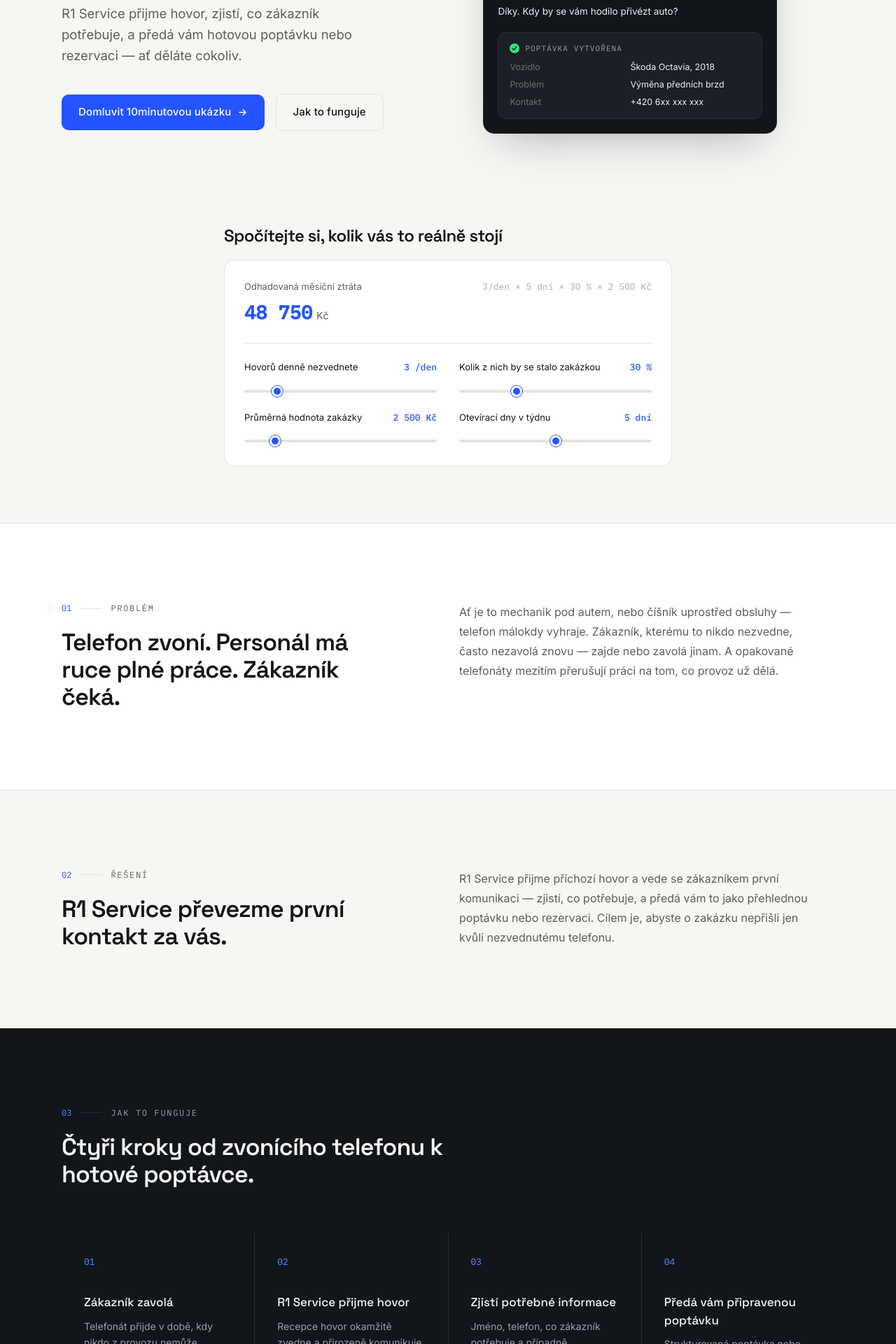
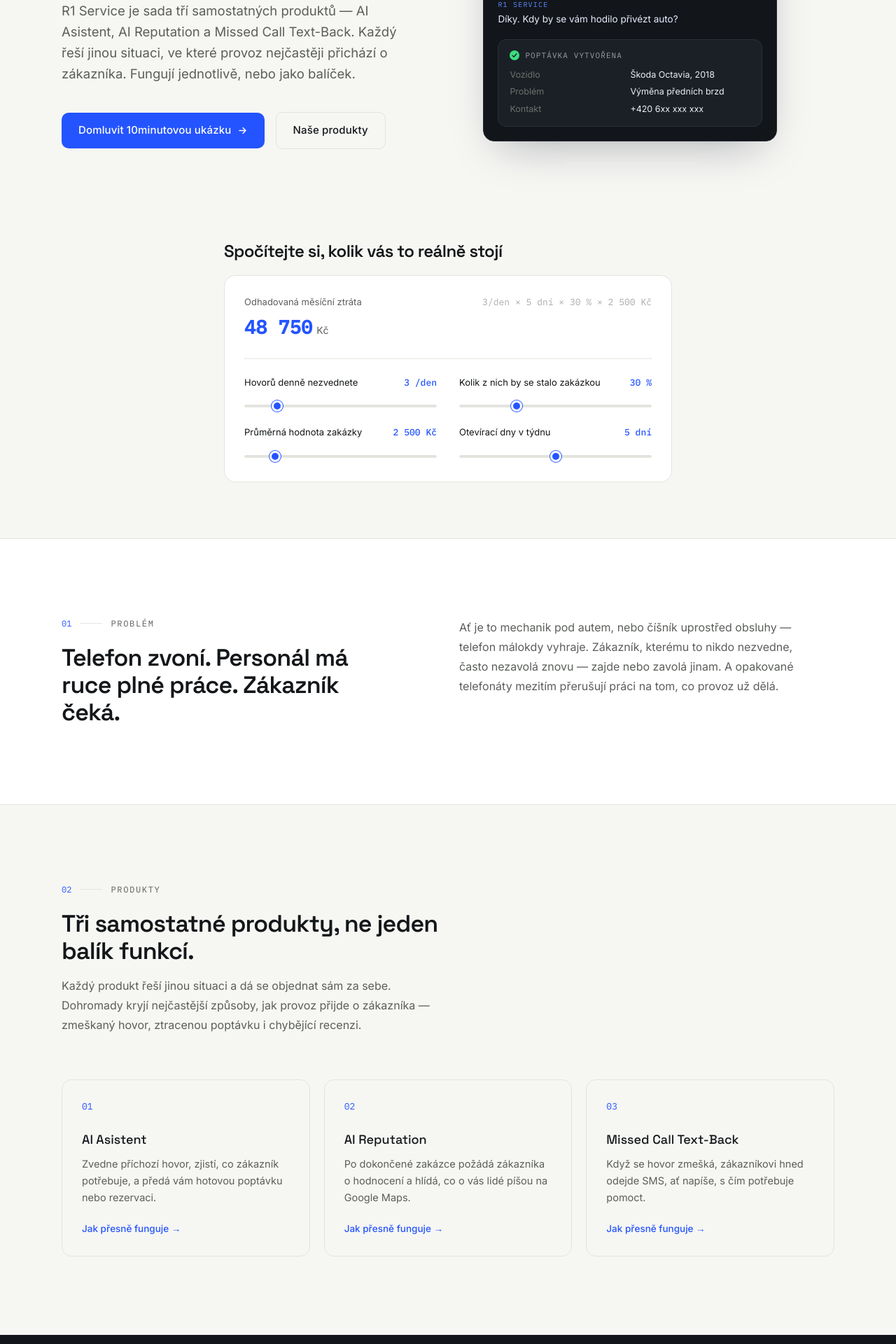
Before and after one commit to horakkleo/r1-ai, a React (Vite) app: page / in a window 1280 px wide. Shown: the part 500-2420 px from the top of the page at 70% size. Built offline with nearby package versions, Linux system fonts and the light colour scheme.

Commit message:
Update App.jsx

```diff
--- a/App.jsx
+++ b/App.jsx
@@ -337,9 +337,30 @@ export default function R1Landing() {
     return () => window.removeEventListener("scroll", onScroll);
   }, []);
 
+  const products = [
+    {
+      n: "01",
+      t: "AI Asistent",
+      d: "Zvedne příchozí hovor, zjistí, co zákazník potřebuje, a předá vám hotovou poptávku nebo rezervaci.",
+      anchor: "#ai-asistent",
+    },
+    {
+      n: "02",
+      t: "AI Reputation",
+      d: "Po dokončené zakázce požádá zákazníka o hodnocení a hlídá, co o vás lidé píšou na Google Maps.",
+      anchor: "#ai-reputation",
+    },
+    {
+      n: "03",
+      t: "Missed Call Text-Back",
+      d: "Když se hovor zmešká, zákazníkovi hned odejde SMS, ať napíše, s čím potřebuje pomoct.",
+      anchor: "#text-back",
+    },
+  ];
+
   const steps = [
     { n: "01", t: "Zákazník zavolá", d: "Telefonát přijde v době, kdy nikdo z provozu nemůže zvednout telefon — je vytížený jinou prací." },
-    { n: "02", t: "R1 Service přijme hovor", d: "Recepce hovor okamžitě zvedne a přirozeně komunikuje se zákazníkem, i mimo pracovní dobu." },
+    { n: "02", t: "AI Asistent přijme hovor", d: "Hovor okamžitě zvedne a přirozeně komunikuje se zákazníkem, i mimo pracovní dobu." },
     { n: "03", t: "Zjistí potřebné informace", d: "Jméno, telefon, co zákazník potřebuje a případně požadovaný termín." },
     { n: "04", t: "Předá vám připravenou poptávku", d: "Strukturovaná poptávka nebo rezervace je hotová a čeká na vás — nic neřešíte za chodu." },
   ];
@@ -367,21 +388,25 @@ export default function R1Landing() {
     { t: "Dostupnost i mimo běžnou pracovní dobu", d: "Zákazník se dovolá i večer nebo o víkendu, kdy je provoz běžně zavřený." },
   ];
 
+  const bundleItems = [
+    { t: "AI Asistent", d: "zvedá hovory a stará se o poptávky i rezervace." },
+    { t: "AI Reputation", d: "sbírá hodnocení a hlídá recenze." },
+    { t: "Missed Call Text-Back", d: "dohání hovory, které se přesto zmeškají." },
+  ];
+
   const faqs = [
-    { q: "Co R1 Service umí?", a: "R1 Service vede první komunikaci se zákazníkem, zjistí předem definované informace a předá je vašemu provozu jako hotovou poptávku nebo rezervaci." },
-    { q: "Umí R1 Service přijímat hovory?", a: "Ano, přijímání a zpracování telefonátů je hlavní směr služby. Konkrétní nastavení se přizpůsobuje potřebám vašeho provozu." },
-    { q: "Co když zákazník požaduje něco, co recepce nezvládne?", a: "Recepce pracuje podle předem nastavených scénářů. Složitější požadavky mohou být předány přímo vám." },
-    { q: "Jak se informace dostanou k vám?", a: "Poptávku nebo rezervaci vám předáme v přehledné podobě. Konkrétní způsob (e-mail, SMS či jinak) nastavíme podle toho, co vám vyhovuje." },
-    { q: "Jak probíhá spuštění?", a: "Po ukázce si společně projdeme provoz — otevírací dobu, nabízené služby a časté dotazy — a podle toho recepci nastavíme." },
-    { q: "Kolik R1 Service stojí?", a: "Cena se odvíjí od rozsahu využití a konkrétního nastavení. Podrobnosti vám představíme během ukázky." },
+    { q: "Co R1 Service umí?", a: "R1 Service jsou tři samostatné produkty — AI Asistent, AI Reputation a Missed Call Text-Back. Každý řeší jinou situaci, ve které provoz běžně přichází o zákazníka." },
+    { q: "Musím si koupit všechny tři produkty?", a: "Ne. Každý produkt funguje samostatně a můžete si vybrat jen ten, který vám dává smysl. Většina provozů si nakonec objedná všechny tři jako jeden balíček, ale není to podmínkou." },
+    { q: "Co když zákazník požaduje něco, co AI Asistent nezvládne?", a: "AI Asistent pracuje podle předem nastavených scénářů. Složitější požadavky mohou být předány přímo vám." },
+    { q: "Jak se informace dostanou k vám?", a: "Poptávku, rezervaci nebo zprávu vám předáme v přehledné podobě. Konkrétní způsob (e-mail, SMS či jinak) nastavíme podle toho, co vám vyhovuje." },
+    { q: "Jak probíhá spuštění?", a: "Po ukázce si společně projdeme provoz — otevírací dobu, nabízené služby a časté dotazy — a podle toho produkty nastavíme." },
+    { q: "Kolik R1 Service stojí?", a: "Cena se odvíjí od toho, které produkty zvolíte, a od rozsahu využití. Podrobnosti vám představíme během ukázky." },
   ];
 
   const navLinks = [
     { href: "#problem", label: "Problém" },
-    { href: "#jak-to-funguje", label: "Jak to funguje" },
-    { href: "#ai-reputation", label: "AI Reputation" },
-    { href: "#text-back", label: "Text-Back" },
-    { href: "#pro-koho", label: "Pro koho" },
+    { href: "#produkty", label: "Produkty" },
+    { href: "#balicek", label: "Balíček" },
     { href: "#faq", label: "FAQ" },
     { href: "#kontakt", label: "Kontakt" },
   ];
@@ -461,7 +486,7 @@ export default function R1Landing() {
               className="inline-flex items-center gap-2 text-[12px] tracking-[0.1em] uppercase mb-7 px-3 py-1.5 rounded-full"
               style={{ fontFamily: "'IBM Plex Mono', monospace", color: ACCENT, background: "#E8EEFF" }}
             >
-              Recepce pro provozy, které nestíhají telefon
+              Tři produkty pro provozy, které nestíhají telefon
             </div>
             <h1
               className="text-[34px] sm:text-[44px] lg:text-[52px] leading-[1.1] tracking-tight font-semibold mb-7"
@@ -469,12 +494,12 @@ export default function R1Landing() {
             >
               Nezmeškejte zákazníka jen proto, že právě nemůžete zvednout telefon.
             </h1>
-            <p className="text-[17px] lg:text-[18.5px] leading-relaxed mb-10 max-w-[460px]" style={{ color: INK_SOFT }}>
-              R1 Service přijme hovor, zjistí, co zákazník potřebuje, a předá vám hotovou poptávku nebo rezervaci — ať děláte cokoliv.
+            <p className="text-[17px] lg:text-[18.5px] leading-relaxed mb-10 max-w-[480px]" style={{ color: INK_SOFT }}>
+              R1 Service je sada tří samostatných produktů — AI Asistent, AI Reputation a Missed Call Text-Back. Každý řeší jinou situaci, ve které provoz nejčastěji přichází o zákazníka. Fungují jednotlivě, nebo jako balíček.
             </p>
             <div className="flex flex-wrap items-center gap-4">
               <PrimaryButton href={MAILTO}>Domluvit 10minutovou ukázku</PrimaryButton>
-              <SecondaryButton href="#jak-to-funguje">Jak to funguje</SecondaryButton>
+              <SecondaryButton href="#produkty">Naše produkty</SecondaryButton>
             </div>
           </Reveal>
 
@@ -515,28 +540,43 @@ export default function R1Landing() {
         </div>
       </section>
 
-      {/* SOLUTION */}
-      <section id="reseni" className="py-20 lg:py-28">
-        <div className="max-w-[1200px] mx-auto px-6 lg:px-12 grid lg:grid-cols-12 gap-10 lg:gap-8 items-start">
-          <Reveal className="lg:col-span-5">
-            <SectionLabel n="02">Řešení</SectionLabel>
-            <h2 className="text-[28px] lg:text-[34px] leading-[1.15] font-semibold tracking-tight" style={{ fontFamily: "'Space Grotesk', sans-serif" }}>
-              R1 Service převezme první kontakt za vás.
+      {/* PRODUKTY — overview of the three separate products, the "head" the rest hangs off */}
+      <section id="produkty" className="py-20 lg:py-28">
+        <div className="max-w-[1200px] mx-auto px-6 lg:px-12">
+          <Reveal>
+            <SectionLabel n="02">Produkty</SectionLabel>
+            <h2 className="text-[28px] lg:text-[34px] leading-[1.15] font-semibold tracking-tight mb-4 max-w-[600px]" style={{ fontFamily: "'Space Grotesk', sans-serif" }}>
+              Tři samostatné produkty, ne jeden balík funkcí.
             </h2>
-          </Reveal>
-          <Reveal delay={100} className="lg:col-span-6 lg:col-start-7">
-            <p className="text-[16px] leading-[1.75] max-w-[520px]" style={{ color: INK_SOFT }}>
-              R1 Service přijme příchozí hovor a vede se zákazníkem první komunikaci — zjistí, co potřebuje, a předá vám to jako přehlednou poptávku nebo rezervaci. Cílem je, abyste o zakázku nepřišli jen kvůli nezvednutému telefonu.
+            <p className="text-[16px] leading-[1.75] mb-16 max-w-[560px]" style={{ color: INK_SOFT }}>
+              Každý produkt řeší jinou situaci a dá se objednat sám za sebe. Dohromady kryjí nejčastější způsoby, jak provoz přijde o zákazníka — zmeškaný hovor, ztracenou poptávku i chybějící recenzi.
             </p>
           </Reveal>
+
+          <div className="grid sm:grid-cols-2 lg:grid-cols-3 gap-5">
+            {products.map((p, i) => (
+              <Reveal key={p.n} delay={i * 90}>
+                <a
+                  href={p.anchor}
+                  className="block p-7 rounded-[14px] h-full transition-colors duration-200 hover:bg-[#F6F6F3]"
+                  style={{ border: `1px solid ${BORDER}` }}
+                >
+                  <span className="text-[13px] block mb-6" style={{ fontFamily: "'IBM Plex Mono', monospace", color: ACCENT }}>{p.n}</span>
+                  <h3 className="text-[18px] font-medium mb-2.5" style={{ fontFamily: "'Space Grotesk', sans-serif" }}>{p.t}</h3>
+                  <p className="text-[14.5px] leading-relaxed mb-5" style={{ color: INK_SOFT }}>{p.d}</p>
+                  <span className="text-[13.5px] font-medium" style={{ color: ACCENT }}>Jak přesně funguje →</span>
+                </a>
+              </Reveal>
+            ))}
+          </div>
         </div>
       </section>
 
-      {/* HOW IT WORKS */}
-      <section id="jak-to-funguje" className="py-20 lg:py-28" style={{ background: DARK }}>
+      {/* PRODUCT 1 — AI ASISTENT */}
+      <section id="ai-asistent" className="py-20 lg:py-28" style={{ background: DARK }}>
         <div className="max-w-[1200px] mx-auto px-6 lg:px-12">
           <Reveal>
-            <SectionLabel n="03" dark>Jak to funguje</SectionLabel>
+            <SectionLabel n="03" dark>Produkt 1 — AI Asistent</SectionLabel>
             <h2 className="text-[28px] lg:text-[34px] leading-[1.15] font-semibold tracking-tight mb-16 max-w-[600px]" style={{ fontFamily: "'Space Grotesk', sans-serif", color: "#F5F5F2" }}>
               Čtyři kroky od zvonícího telefonu k hotové poptávce.
             </h2>
@@ -556,11 +596,11 @@ export default function R1Landing() {
         </div>
       </section>
 
-      {/* AI REPUTATION */}
+      {/* PRODUCT 2 — AI REPUTATION */}
       <section id="ai-reputation" className="py-20 lg:py-28" style={{ background: "#FFFFFF", borderTop: `1px solid ${BORDER}`, borderBottom: `1px solid ${BORDER}` }}>
         <div className="max-w-[1200px] mx-auto px-6 lg:px-12">
           <Reveal>
-            <SectionLabel n="04">AI Reputation</SectionLabel>
+            <SectionLabel n="04">Produkt 2 — AI Reputation</SectionLabel>
             <h2 className="text-[28px] lg:text-[34px] leading-[1.15] font-semibold tracking-tight mb-4 max-w-[600px]" style={{ fontFamily: "'Space Grotesk', sans-serif" }}>
               Po zakázce požádá o hodnocení a hlídá recenze za vás.
             </h2>
@@ -583,11 +623,11 @@ export default function R1Landing() {
         </div>
       </section>
 
-      {/* MISSED CALL TEXT-BACK */}
+      {/* PRODUCT 3 — MISSED CALL TEXT-BACK */}
       <section id="text-back" className="py-20 lg:py-28" style={{ background: DARK }}>
         <div className="max-w-[1200px] mx-auto px-6 lg:px-12">
           <Reveal>
-            <SectionLabel n="05" dark>Missed Call Text-Back</SectionLabel>
+            <SectionLabel n="05" dark>Produkt 3 — Missed Call Text-Back</SectionLabel>
             <h2 className="text-[28px] lg:text-[34px] leading-[1.15] font-semibold tracking-tight mb-4 max-w-[600px]" style={{ fontFamily: "'Space Grotesk', sans-serif", color: "#F5F5F2" }}>
               Zmeškaný hovor nemusí být ztracený zákazník.
             </h2>
@@ -632,6 +672,41 @@ export default function R1Landing() {
         </div>
       </section>
 
+      {/* BALÍČEK — explicit: 3 standalone products, optionally combined, no pricing shown */}
+      <section id="balicek" className="py-20 lg:py-28" style={{ background: "#FFFFFF", borderTop: `1px solid ${BORDER}`, borderBottom: `1px solid ${BORDER}` }}>
+        <div className="max-w-[1200px] mx-auto px-6 lg:px-12 grid lg:grid-cols-12 gap-10 lg:gap-8 items-start">
+          <Reveal className="lg:col-span-5">
+            <SectionLabel n="07">Balíček</SectionLabel>
+            <h2 className="text-[28px] lg:text-[34px] leading-[1.15] font-semibold tracking-tight mb-5" style={{ fontFamily: "'Space Grotesk', sans-serif" }}>
+              Jeden produkt, nebo všechny tři.
+            </h2>
+            <p className="text-[16px] leading-[1.75] max-w-[480px]" style={{ color: INK_SOFT }}>
+              Každý produkt si můžete objednat samostatně. Většina provozů si ale nakonec vezme všechny tři dohromady jako jeden balíček, protože se vzájemně doplňují.
+            </p>
+          </Reveal>
+          <Reveal delay={100} className="lg:col-span-6 lg:col-start-7">
+            <div className="rounded-[14px] p-7" style={{ border: `1px solid ${BORDER}` }}>
+              <span className="text-[12px] tracking-[0.12em] uppercase block mb-5" style={{ fontFamily: "'IBM Plex Mono', monospace", color: INK_SOFT }}>
+                V balíčku dostanete
+              </span>
+              <ul className="flex flex-col gap-4 mb-6">
+                {bundleItems.map((item) => (
+                  <li key={item.t} className="flex items-start gap-3">
+                    <span className="flex-none text-[15px] font-medium mt-0.5" style={{ color: ACCENT }}>—</span>
+                    <span className="text-[15px] leading-relaxed" style={{ color: INK }}>
+                      <span className="font-medium">{item.t}</span> — {item.d}
+                    </span>
+                  </li>
+                ))}
+              </ul>
+              <p className="text-[13.5px] leading-relaxed" style={{ color: INK_SOFT }}>
+                Přesný rozsah a cenu probereme na ukázce podle toho, co váš provoz skutečně potřebuje.
+              </p>
+            </div>
+          </Reveal>
+        </div>
+      </section>
+
       {/* DEMO CTA */}
       <section id="ukazka" className="py-16 lg:py-20">
         <div className="max-w-[1200px] mx-auto px-6 lg:px-12">
@@ -642,13 +717,13 @@ export default function R1Landing() {
             >
               <div className="max-w-[520px]">
                 <div className="text-[11px] tracking-[0.14em] uppercase mb-4" style={{ fontFamily: "'IBM Plex Mono', monospace", color: "#7C97FF" }}>
-                  07 — Ukázka
+                  08 — Ukázka
                 </div>
                 <h2 className="text-[26px] lg:text-[30px] leading-[1.2] font-semibold tracking-tight text-white mb-3" style={{ fontFamily: "'Space Grotesk', sans-serif" }}>
                   Poslechněte si, jak může R1 Service fungovat u vás.
                 </h2>
                 <p className="text-[15.5px] leading-relaxed" style={{ color: "#B9C4E8" }}>
-                  Během přibližně 10 minut vám ukážeme, jak recepce přijme hovor a zpracuje zákaznickou poptávku nebo rezervaci.
+                  Během přibližně 10 minut vám ukážeme všechny tři produkty a probereme, které dávají smysl pro váš provoz.
                 </p>
               </div>
               <a
@@ -670,7 +745,7 @@ export default function R1Landing() {
       <section id="faq" className="py-20 lg:py-28">
         <div className="max-w-[1200px] mx-auto px-6 lg:px-12 grid lg:grid-cols-12 gap-10 lg:gap-8">
           <Reveal className="lg:col-span-4">
-            <SectionLabel n="08">Časté otázky</SectionLabel>
+            <SectionLabel n="09">Časté otázky</SectionLabel>
             <h2 className="text-[26px] lg:text-[30px] leading-[1.25] font-semibold tracking-tight max-w-[320px]" style={{ fontFamily: "'Space Grotesk', sans-serif" }}>
               Co byste o R1 Service mohli chtít vědět.
             </h2>
@@ -702,7 +777,7 @@ export default function R1Landing() {
         <div className="max-w-[1200px] mx-auto px-6 lg:px-12">
           <div className="mb-4">
             <span className="text-[11px] tracking-[0.14em] uppercase" style={{ fontFamily: "'IBM Plex Mono', monospace", color: "#8A8E86" }}>
-              09 — Kontakt
+              10 — Kontakt
             </span>
           </div>
           <div className="flex flex-col md:flex-row md:items-end justify-between gap-10 pb-10" style={{ borderBottom: `1px solid ${BORDER}` }}>
```
